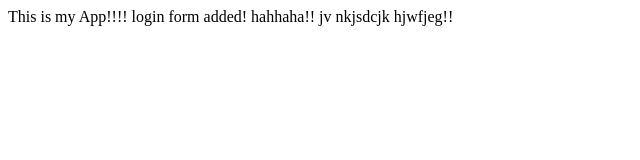
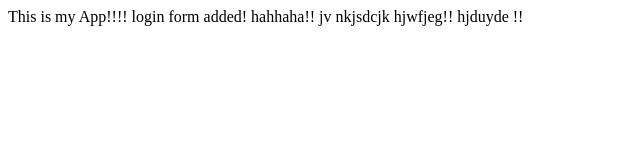
Before and after one commit to akula-koteswarudu/samplegitapp, a plain HTML site: page index.html in a window 1280 px wide. Shown: the full height of the page, 0-640 px from the left. Drawn offline with Linux system fonts and the light colour scheme.

Commit message:
Update index.html

```diff
--- a/index.html
+++ b/index.html
@@ -12,6 +12,7 @@
     hahhaha!!
     jv nkjsdcjk
     hjwfjeg!!
+    hjduyde !!
 </body>
 
 <script src="app.js"></script>
```
